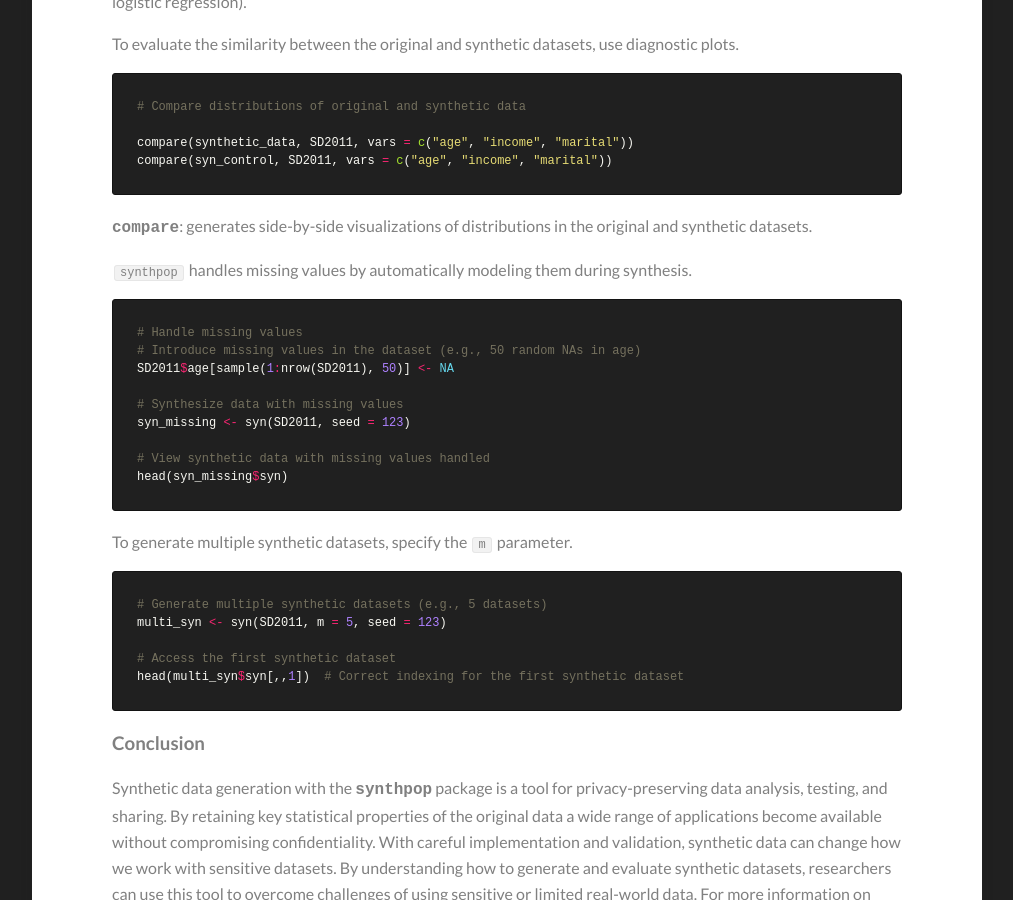
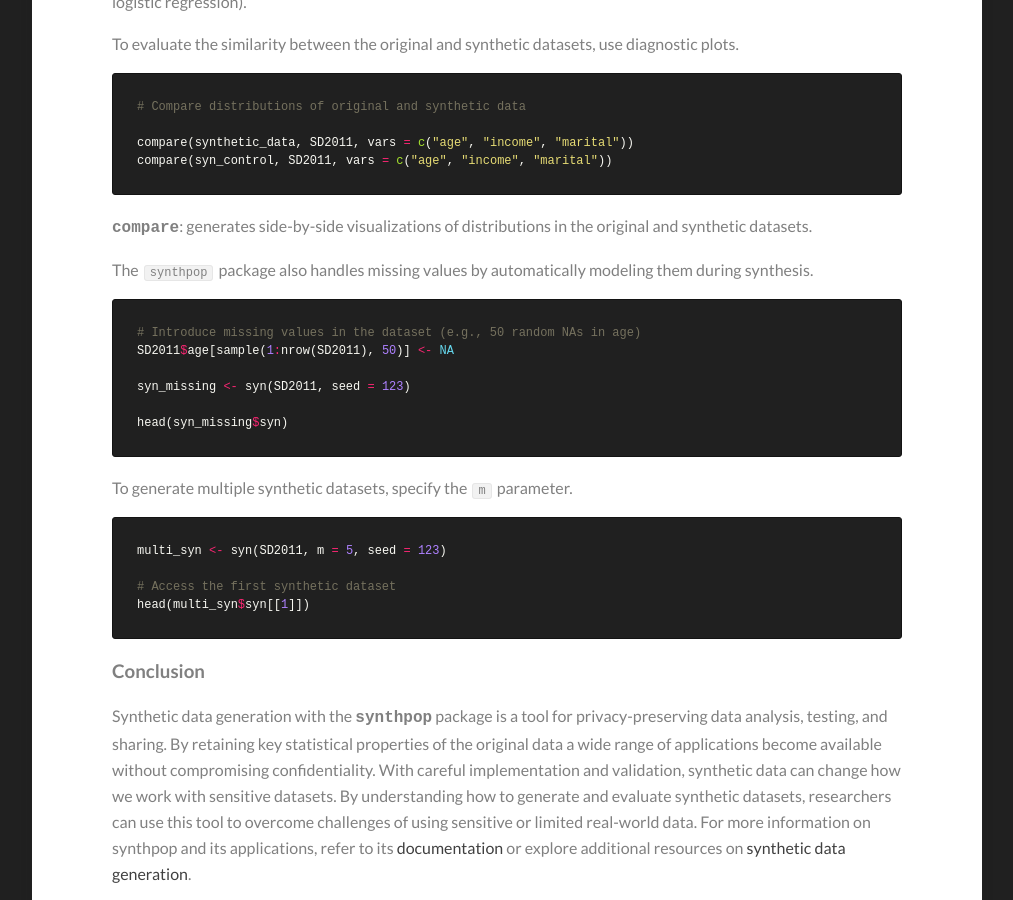
Before and after one commit to Kamran-Afzali/Kamran-Afzali.github.io, a Jekyll site: the page built from _posts/2025-07-25-synthpop.md, in a window 1280 px wide and 900 px high, scrolled down 3013 px. Shown: the whole window, without its empty margins (133-1146 px from the left). Built offline with Jekyll 4.4.1, drawn with Linux system fonts in a browser that asks for light colours.

Commit message:
Update 2025-07-25-synthpop.md

````diff
--- a/_posts/2025-07-25-synthpop.md
+++ b/_posts/2025-07-25-synthpop.md
@@ -69,31 +69,27 @@ To evaluate the similarity between the original and synthetic datasets, use diag
 compare(synthetic_data, SD2011, vars = c("age", "income", "marital"))
 compare(syn_control, SD2011, vars = c("age", "income", "marital"))
 ```
-
 **`compare`**: generates side-by-side visualizations of distributions in the original and synthetic datasets.
 
-`synthpop` handles missing values by automatically modeling them during synthesis.
+
+The `synthpop` package also handles missing values by automatically modeling them during synthesis.
 
 ```r
-# Handle missing values
 # Introduce missing values in the dataset (e.g., 50 random NAs in age)
 SD2011$age[sample(1:nrow(SD2011), 50)] <- NA
 
-# Synthesize data with missing values
 syn_missing <- syn(SD2011, seed = 123)
 
-# View synthetic data with missing values handled
 head(syn_missing$syn)
 ```
 
 To generate multiple synthetic datasets, specify the `m` parameter.
 
 ```r
-# Generate multiple synthetic datasets (e.g., 5 datasets)
 multi_syn <- syn(SD2011, m = 5, seed = 123)
 
 # Access the first synthetic dataset
-head(multi_syn$syn[,,1])  # Correct indexing for the first synthetic dataset
+head(multi_syn$syn[[1]])
 ```
 
 ### Conclusion
````
